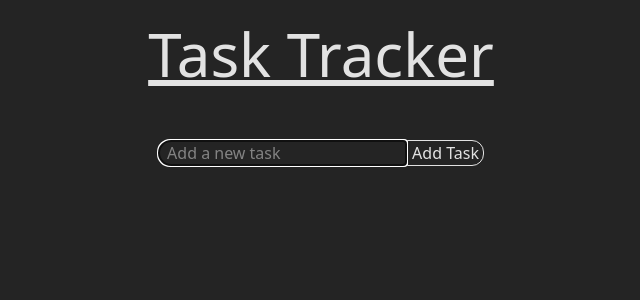
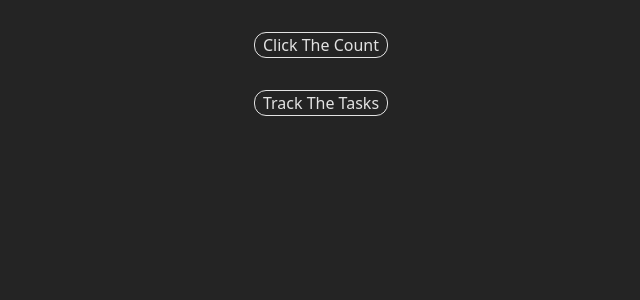
Before and after one commit to avaykhatry/react-lab, a React (Vite) app in the folder 01-mini-react-proj/: page / in a window 1280 px wide. Shown: the top 300 px of the page, without its empty margins (319-959 px from the left). Built offline with nearby package versions, Linux system fonts and the light colour scheme.

Commit message:
feat: Add a page that contains all the other mini apps

```diff
--- a/01-mini-react-proj/src/App.jsx
+++ b/01-mini-react-proj/src/App.jsx
@@ -1,48 +1,17 @@
-import { useState, useEffect } from "react";
-// import reactLogo from './assets/react.svg'
-// import randomLogo from '../public/random-svgrepo-com.svg'
-import "./App.css";
-
-function MyButton({ info, onClick }) {
+function Button({ children }) {
   return (
-    <button
-      onClick={onClick}
-      className="border-1 cursor-pointer px-2 rounded-md my-12"
-    >
-      {info.name}
-    </button>
+    <div>
+      <button className="border px-2 rounded-xl">{children}</button>
+    </div>
   );
 }
 
-  function useLocalStorage(key, firstValue) {
-    const [value, setValue] = useState(() => {
-      const stored = localStorage.getItem(key);
-      return stored ? JSON.parse(stored) : firstValue;
-    });
-
-    useEffect(() => {
-      localStorage.setItem('count', JSON.stringify(value));
-    }, [key, value]);
-
-    return [value, setValue];
-  }
-
 export default function App() {
-  const [count, setCount] = useLocalStorage('count', 0);
-
   return (
     <>
-      <MyButton onClick={() => setCount(0)} info={{ name: "Reset" }} />
-      <div className="text-9xl p-12">{count}</div>
-      <div className="flex gap-36 justify-center items-center">
-        <MyButton
-          onClick={() => setCount(count + 1)}
-          info={{ name: "Increase" }}
-        />
-        <MyButton
-          onClick={() => setCount(count - 1)}
-          info={{ name: "Decrease" }}
-        />
+      <div className="container p-8 flex flex-col gap-8">
+        <Button>Click The Count</Button>
+        <Button>Track The Tasks</Button>
       </div>
     </>
   );
--- /dev/null
+++ b/01-mini-react-proj/src/Counter.jsx
@@ -0,0 +1,49 @@
+import { useState, useEffect } from "react";
+// import reactLogo from './assets/react.svg'
+// import randomLogo from '../public/random-svgrepo-com.svg'
+import "./App.css";
+
+function MyButton({ info, onClick }) {
+  return (
+    <button
+      onClick={onClick}
+      className="border-1 cursor-pointer px-2 rounded-md my-12"
+    >
+      {info.name}
+    </button>
+  );
+}
+
+  function useLocalStorage(key, firstValue) {
+    const [value, setValue] = useState(() => {
+      const stored = localStorage.getItem(key);
+      return stored ? JSON.parse(stored) : firstValue;
+    });
+
+    useEffect(() => {
+      localStorage.setItem('count', JSON.stringify(value));
+    }, [key, value]);
+
+    return [value, setValue];
+  }
+
+export default function Counter() {
+  const [count, setCount] = useLocalStorage('count', 0);
+
+  return (
+    <>
+      <MyButton onClick={() => setCount(0)} info={{ name: "Reset" }} />
+      <div className="text-9xl p-12">{count}</div>
+      <div className="flex gap-36 justify-center items-center">
+        <MyButton
+          onClick={() => setCount(count + 1)}
+          info={{ name: "Increase" }}
+        />
+        <MyButton
+          onClick={() => setCount(count - 1)}
+          info={{ name: "Decrease" }}
+        />
+      </div>
+    </>
+  );
+}
--- a/01-mini-react-proj/src/main.jsx
+++ b/01-mini-react-proj/src/main.jsx
@@ -3,9 +3,10 @@ import { createRoot } from 'react-dom/client'
 import './index.css'
 import App from './App.jsx'
 import ToDoList from './ToDoList.jsx'
+import Counter from './Counter.jsx'
 
 createRoot(document.getElementById('root')).render(
   <StrictMode>
-    <ToDoList />
+    <App />
   </StrictMode>,
 )
```
